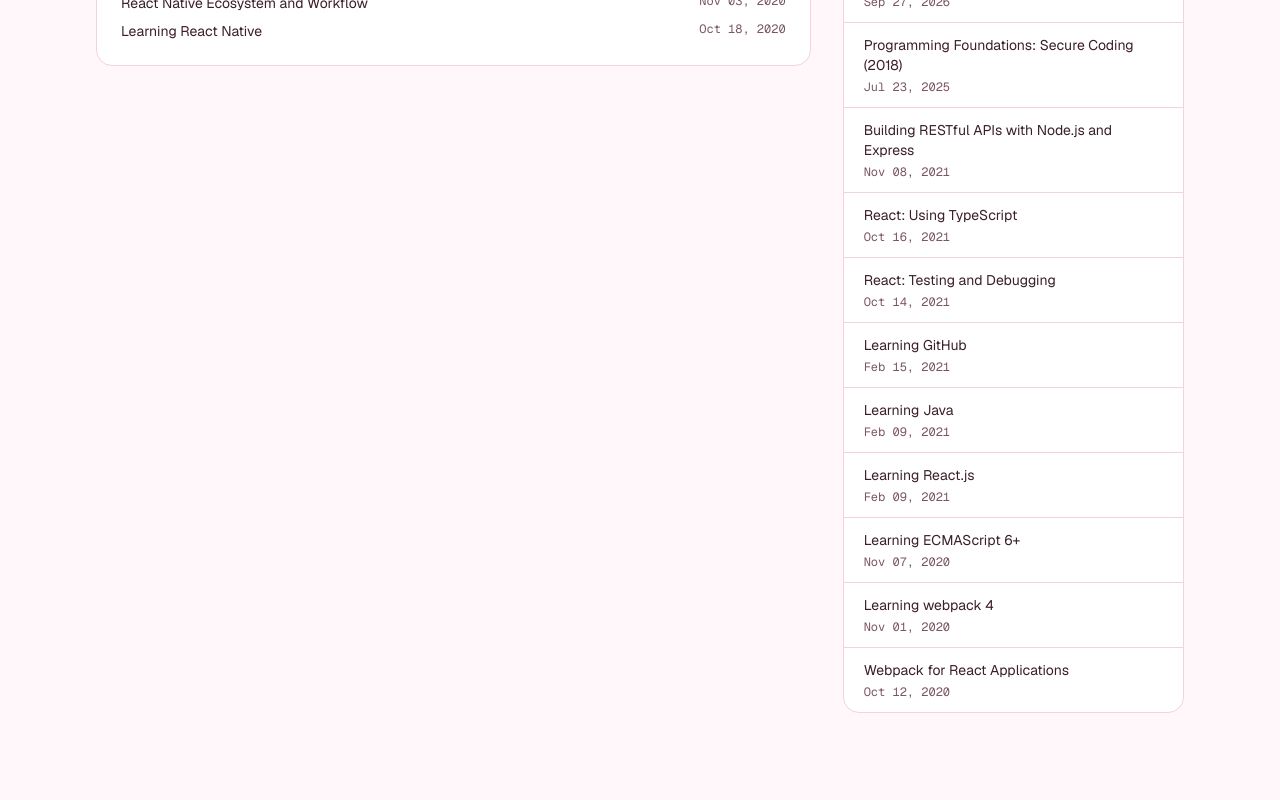
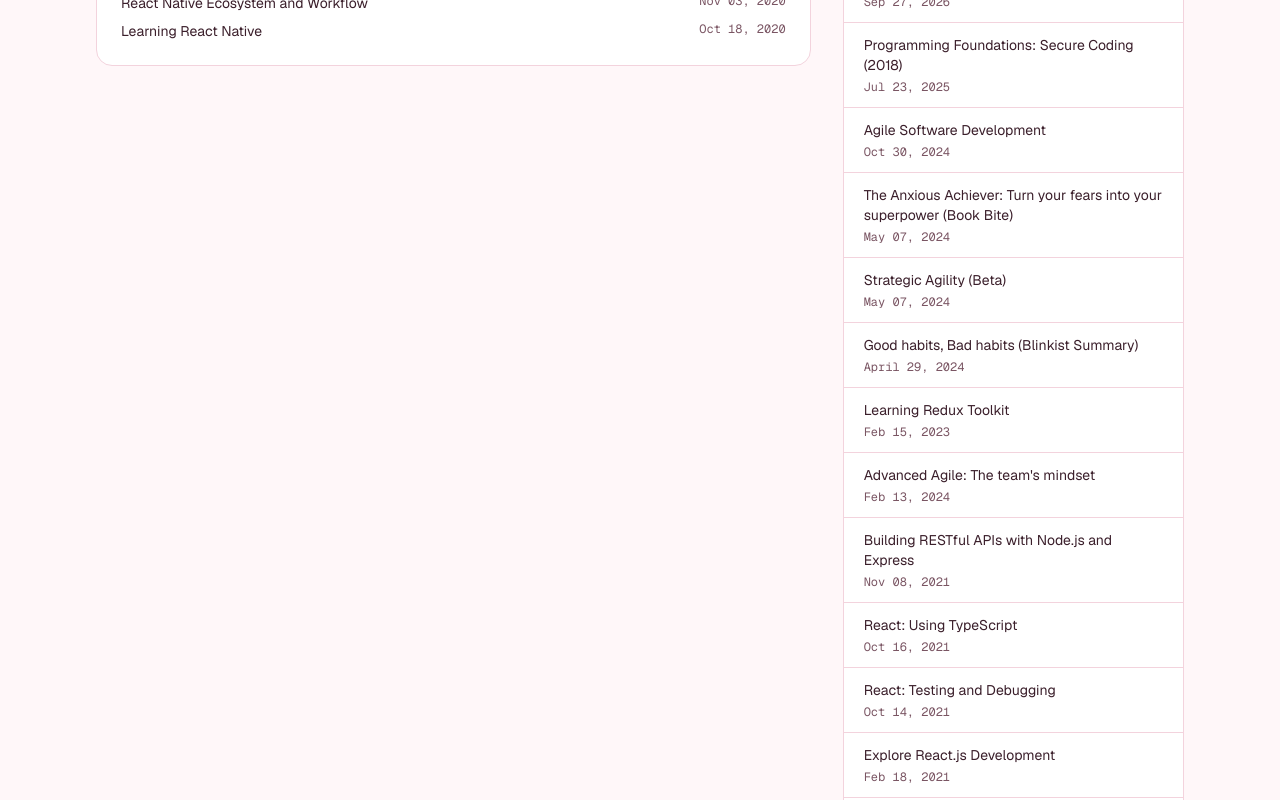
Before and after one commit to stacieH/my_portfolio, a Next.js app: page / in a window 1280 px wide. Shown: the part 6580-7380 px from the top of the page. Built offline with nearby package versions, Linux system fonts and the light colour scheme; no server answers.

Commit message:
Update certifications.ts

```diff
--- a/content/certifications.ts
+++ b/content/certifications.ts
@@ -34,9 +34,16 @@
   { title: "Docker for Developers", date: "Sep 29, 2026" },
   { title: "Mastering Nest.js: Build Scalable Applications with Mastery in Nest.js Framework", date: "Sep 27, 2026" },
   { title: "Programming Foundations: Secure Coding (2018)", date: "Jul 23, 2025" },
-  { title: "Building RESTful APIs with Node.js and Express", date: "Nov 08, 2021" },
+ { title: "Agile Software Development", date: "Oct 30, 2024" },
+ { title: "The Anxious Achiever: Turn your fears into your superpower (Book Bite)", date: "May 07, 2024" },
+ { title: "Strategic Agility (Beta)", date: "May 07, 2024" },
+ { title: "Good habits, Bad habits (Blinkist Summary)", date: "April 29, 2024" },
+  { title: "Learning Redux Toolkit", date: "Feb 15, 2023" },
+ { title: "Advanced Agile: The team's mindset", date: "Feb 13, 2024" },
+ { title: "Building RESTful APIs with Node.js and Express", date: "Nov 08, 2021" },
   { title: "React: Using TypeScript", date: "Oct 16, 2021" },
   { title: "React: Testing and Debugging", date: "Oct 14, 2021" },
+ { title: "Explore React.js Development", date: "Feb 18, 2021" },
   { title: "Learning GitHub", date: "Feb 15, 2021" },
   { title: "Learning Java", date: "Feb 09, 2021" },
   { title: "Learning React.js", date: "Feb 09, 2021" },
```
